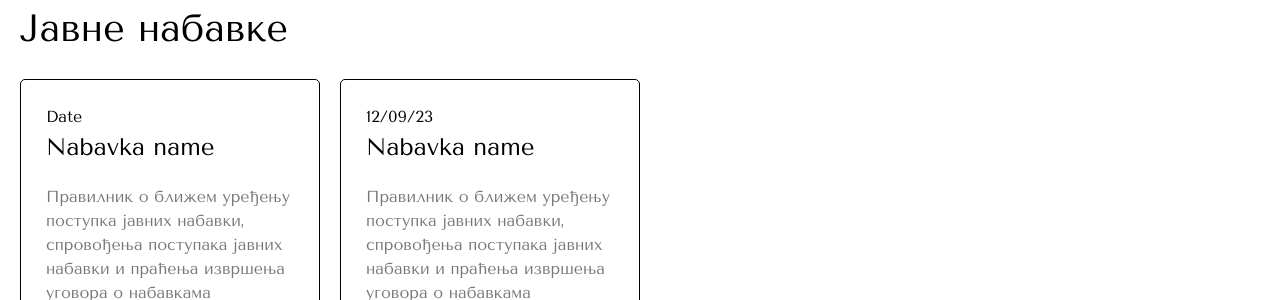
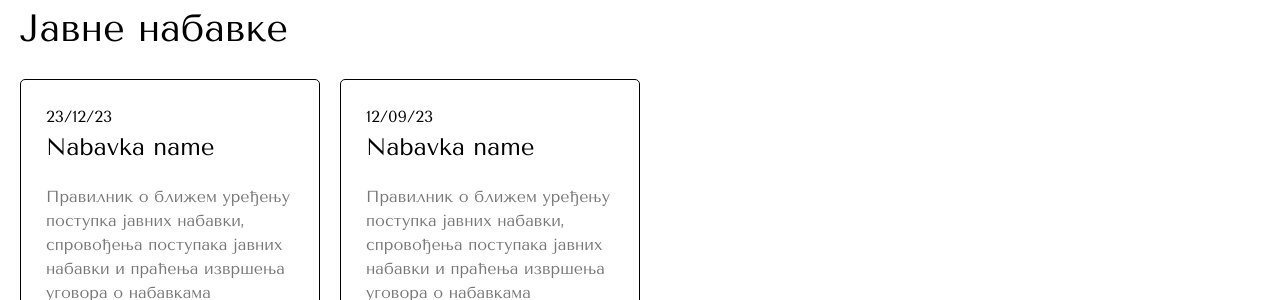
Before and after one commit to tkzzemun/zemuncenter, a Jekyll site: the page built from _pages/official.md, in a window 1280 px wide and 900 px high. Shown: the part 171-471 px from the top of the window. Built offline with Jekyll 4.4.1, drawn with Linux system fonts in a browser that asks for light colours; some web fonts are replaced.

Commit message:
TinaCMS content update by TKZ

```diff
--- a/_pages/official.md
+++ b/_pages/official.md
@@ -5,8 +5,8 @@ title: ' Jавнe набавке'
 about_text: |
   it's nabavka text bla bla bla
 nabavka:
-  - date: Date
-    title: Title
+  - date: 23/12/23
+    title: Second Title
   - date: 12/09/23
     title: First Title
 _template: official
```
